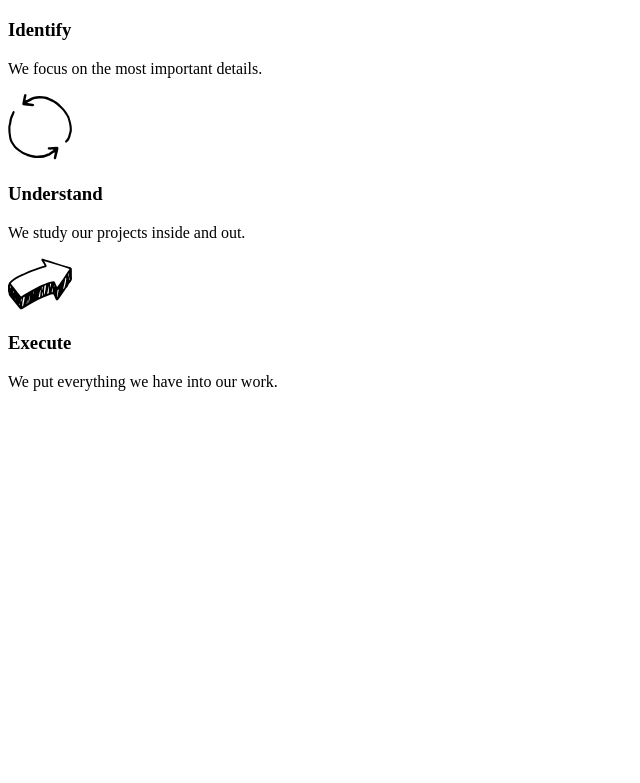
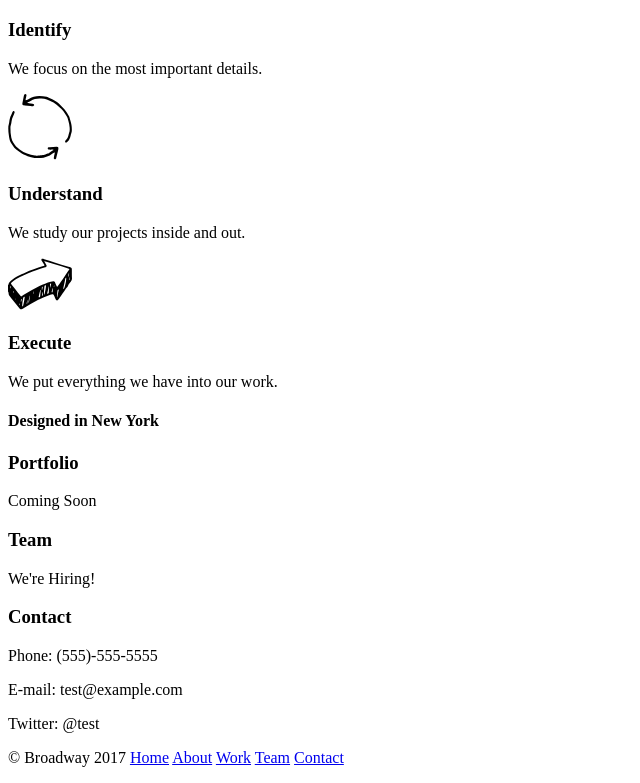
Before and after one commit to itsmekirill/broadway, a plain HTML site: page index.html in a window 1280 px wide. Shown: the part 339-1122 px from the top of the page, without its empty margins (0-640 px from the left). Before the commit the page ends 800 px from the top, so only its background shows below. Drawn offline with Linux system fonts and the light colour scheme.

Commit message:
Add About section and footer

```diff
--- a/index.html
+++ b/index.html
@@ -28,5 +28,28 @@
       <h3>Execute</h3>
       <p>We put everything we have into our work.</p>
     </div>
+    <div>
+      <h4>Designed in New York</h4>
+      <h3 id="work">Portfolio</h3>
+      <p>Coming Soon</p>
+      <h3 id="team">Team</h3>
+      <p>We're Hiring!</p>
+      <h3 id="contact">Contact</h3>
+      <p>Phone: (555)-555-5555</p>
+      <p>E-mail: test@example.com</p>
+      <p>Twitter: @test</p>
+    </div>
+    <div id="footer">
+      <p>
+        <nav>
+          <span id="copyright">&copy; Broadway 2017</span>
+          <a href="#header">Home</a>
+          <a href="#process">About</a>
+          <a href="#work">Work</a>
+          <a href="#team">Team</a>
+          <a href="#contact">Contact</a>
+        </nav>
+      </p>
+    </div>
   </body>
 </html>
```
